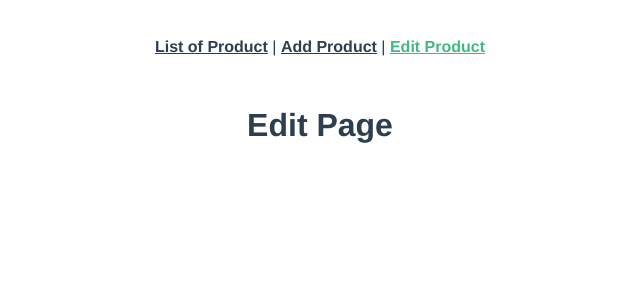
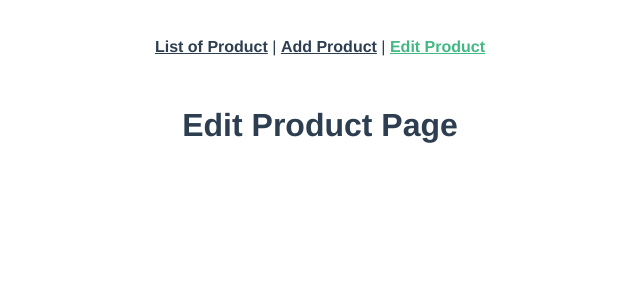
Before and after one commit to jiralmonte/activity-2-midterms, a Vue app: page /editproduct in a window 1280 px wide. Shown: the top 300 px of the page, without its empty margins (320-960 px from the left). Built offline with nearby package versions, Linux system fonts and the light colour scheme.

Commit message:
Update EditProductView.vue

```diff
--- a/src/views/EditProductView.vue
+++ b/src/views/EditProductView.vue
@@ -1,5 +1,5 @@
 <template>
     <div class="about">
-      <h1>Edit Page</h1>
+      <h1>Edit Product Page</h1>
     </div>
   </template>
```
